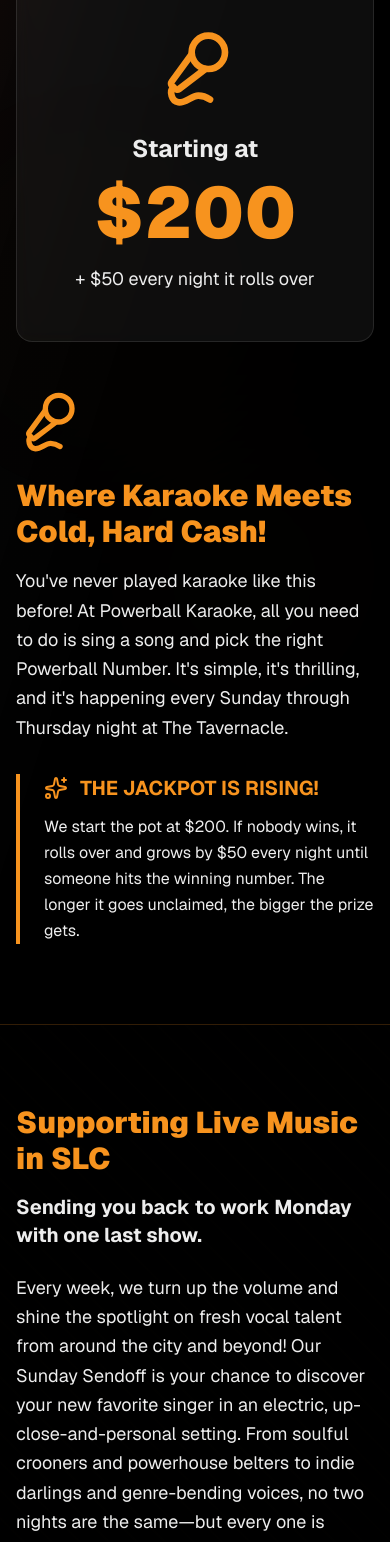
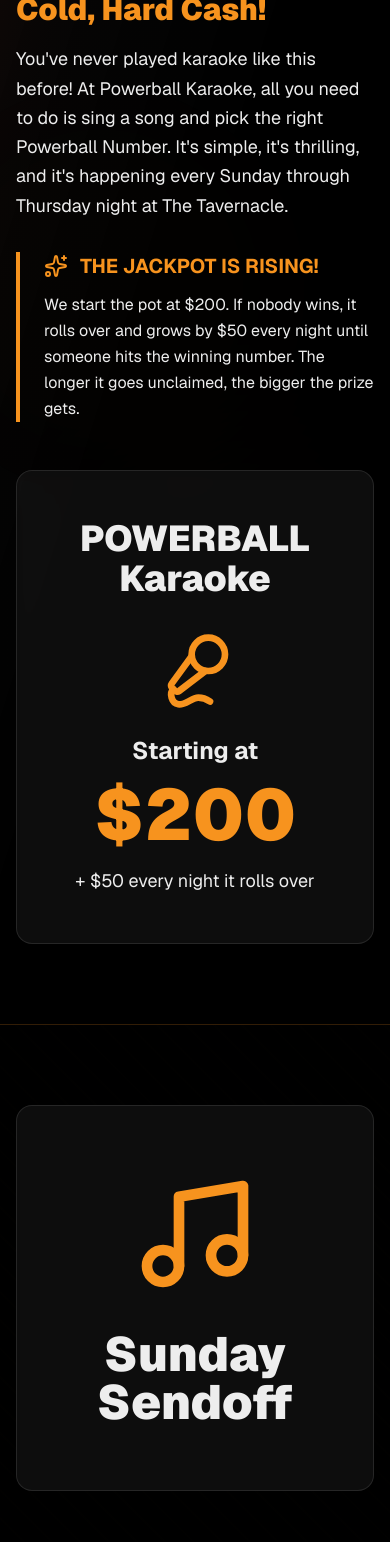
Before and after one commit to tavernacle/tavernacle.com, a Next.js app: page /shows in a window 390 px wide. Shown: the part 7117-8659 px from the top of the page. Built offline with nearby package versions, Linux system fonts and the light colour scheme.

Commit message:
fixing shows

```diff
--- a/app/shows/page.tsx
+++ b/app/shows/page.tsx
@@ -342,7 +342,7 @@
         <div className="max-w-7xl mx-auto px-4 sm:px-6 lg:px-8 relative z-10">
           <div className="grid lg:grid-cols-2 gap-12 items-center">
             {/* Content */}
-            <div className="order-2 lg:order-1">
+            <div className="lg:order-1">
               <Mic2 className="w-16 h-16 text-[#f7931e] mb-6" />
               <h2 className="text-3xl sm:text-4xl font-black mb-4 text-[#f7931e]">
                 Where Karaoke Meets Cold, Hard Cash!
@@ -370,7 +370,7 @@
             </div>
 
             {/* Jackpot Card */}
-            <div className="order-1 lg:order-2">
+            <div className="lg:order-2">
               <div className="glass-effect rounded-2xl p-12 bg-black/60 border border-[#f7931e]/30 text-center">
                 <h2 className="text-4xl sm:text-5xl font-black mb-8 text-foreground">
                   POWERBALL Karaoke
@@ -409,7 +409,7 @@
         <div className="max-w-7xl mx-auto px-4 sm:px-6 lg:px-8 relative z-10">
           <div className="grid lg:grid-cols-2 gap-12 items-center">
             {/* Logo Card */}
-            <div className="order-2 lg:order-1">
+            <div className="lg:order-1">
               <div className="glass-effect rounded-2xl p-16 bg-black/60 border border-[#f7931e]/30 text-center">
                 <Music className="w-32 h-32 text-[#f7931e] mx-auto mb-8" />
                 <h2 className="text-5xl sm:text-6xl font-black text-foreground">
@@ -419,7 +419,7 @@
             </div>
 
             {/* Content */}
-            <div className="order-1 lg:order-2">
+            <div className="lg:order-2">
               <h3 className="text-3xl sm:text-4xl font-black text-[#f7931e] mb-4">
                 Supporting Live Music in SLC
               </h3>
```
